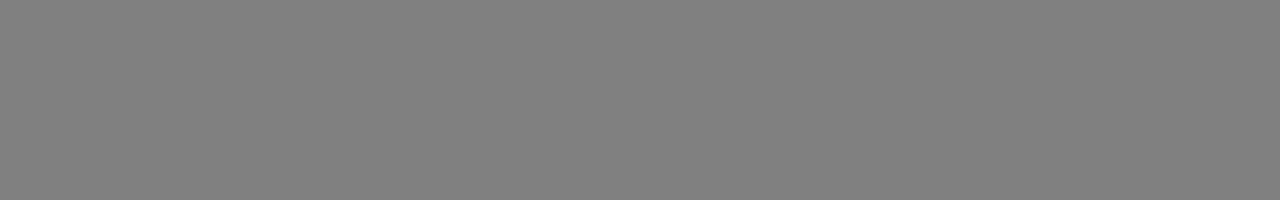
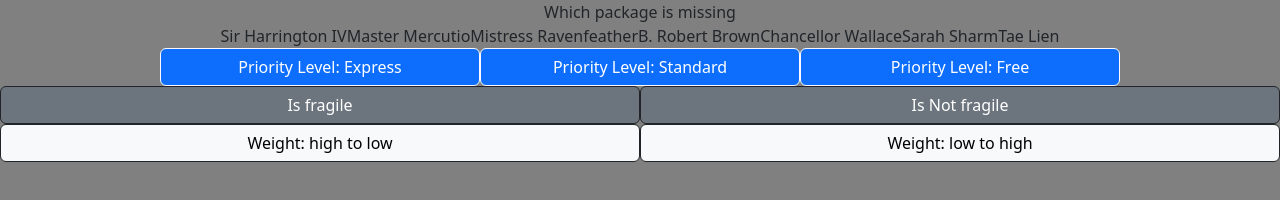
Before and after one commit to jon-cron/week2-day2, a plain HTML site: page index.html in a window 1280 px wide. Drawn offline with nearby package versions, Linux system fonts and the light colour scheme.

Commit message:
got most of my buttons to work

```diff
--- a/app.js
+++ b/app.js
@@ -1,7 +1,7 @@
-console.log("hi");
+// console.log("hi");
 
 // STUB package array
-const packages = [
+let packages = [
   {
     priorityLevel: "express",
     isFragile: false,
@@ -51,3 +51,42 @@ const packages = [
     trackingNumber: "suz2367",
   },
 ];
+
+function drawPackages() {
+  let packageElm = document.getElementById("packageLocation");
+
+  let template = "";
+  packages.forEach((package) => (template += package.to));
+  packageElm.innerText = template;
+}
+
+function drawMaybeMissing(suspects) {
+  let packageElm = document.getElementById("packageLocation");
+
+  let template = "";
+
+  suspects.forEach((sus) => (template += sus.to));
+
+  packageElm.innerText = template;
+}
+
+function filterPriority(blank) {
+  console.log("Priority Level is", blank);
+  let priorityType = packages.filter(
+    (package) => package.priorityLevel == blank
+  );
+  console.log(priorityType);
+  drawMaybeMissing(priorityType);
+}
+
+function isFragile() {
+  let fragile = packages.filter((package) => package.isFragile == true);
+  console.log("package is", fragile);
+  drawMaybeMissing(fragile);
+}
+function isNotFragile() {
+  let notFragile = packages.filter((package) => package.isFragile !== true);
+  console.log("package is", notFragile);
+  drawMaybeMissing(notFragile);
+}
+drawPackages();
--- a/index.html
+++ b/index.html
@@ -20,10 +20,49 @@
   </head>
 
   <body>
-    <header>
-      <!-- place navbar here -->
+    <header class="container-fluid">
+      <section class="row text-center">
+        <div class="col-12 text-center">Which package is missing</div>
+      </section>
     </header>
-    <main></main>
+    <main class="container-fluid">
+      <section class="row">
+        <div class="col-12 text-center text-dark" id="packageLocation">
+          Packages
+        </div>
+      </section>
+      <section class="row justify-content-center">
+        <div
+          class="col-3 btn btn-primary border-light"
+          onclick="filterPriority('express')"
+        >
+          Priority Level: Express
+        </div>
+        <div
+          class="col-3 btn btn-primary border-light"
+          onclick="filterPriority('standard')"
+        >
+          Priority Level: Standard
+        </div>
+        <div
+          class="col-3 btn btn-primary border-light"
+          onclick="filterPriority('free')"
+        >
+          Priority Level: Free
+        </div>
+        <div class="col-6 btn btn-secondary border-dark" onclick="isFragile()">
+          Is fragile
+        </div>
+        <div
+          class="col-6 btn btn-secondary border-dark"
+          onclick="isNotFragile()"
+        >
+          Is Not fragile
+        </div>
+        <div class="col-6 btn btn-light border-dark">Weight: high to low</div>
+        <div class="col-6 btn btn-light border-dark">Weight: low to high</div>
+      </section>
+    </main>
     <footer>
       <!-- place footer here -->
     </footer>
```
